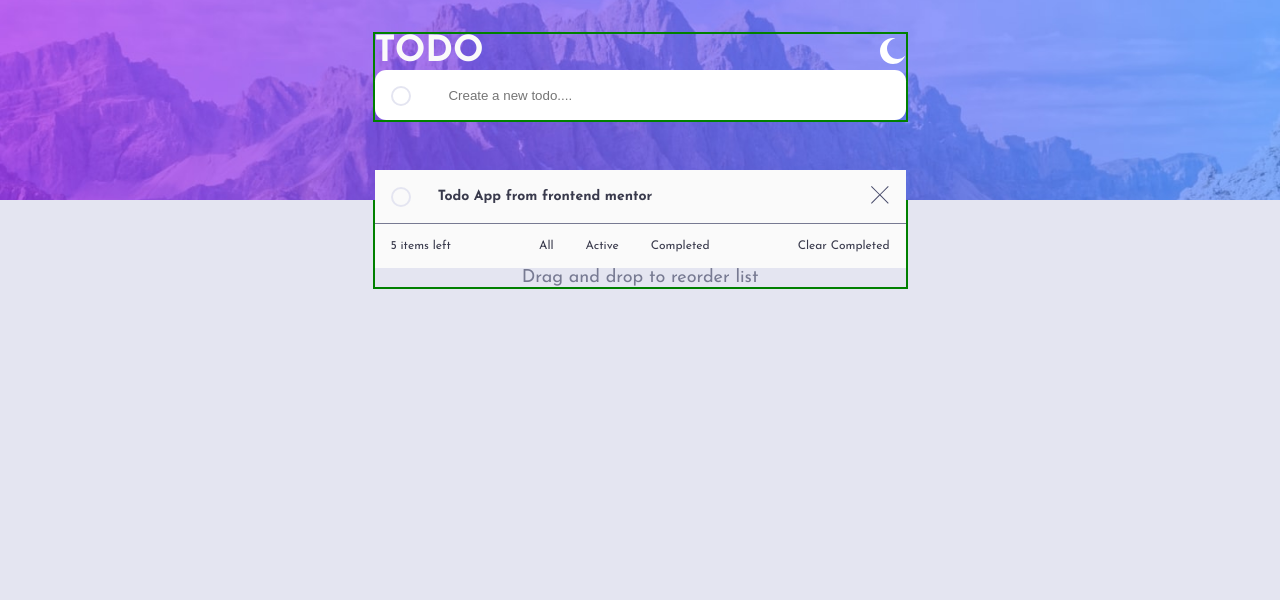
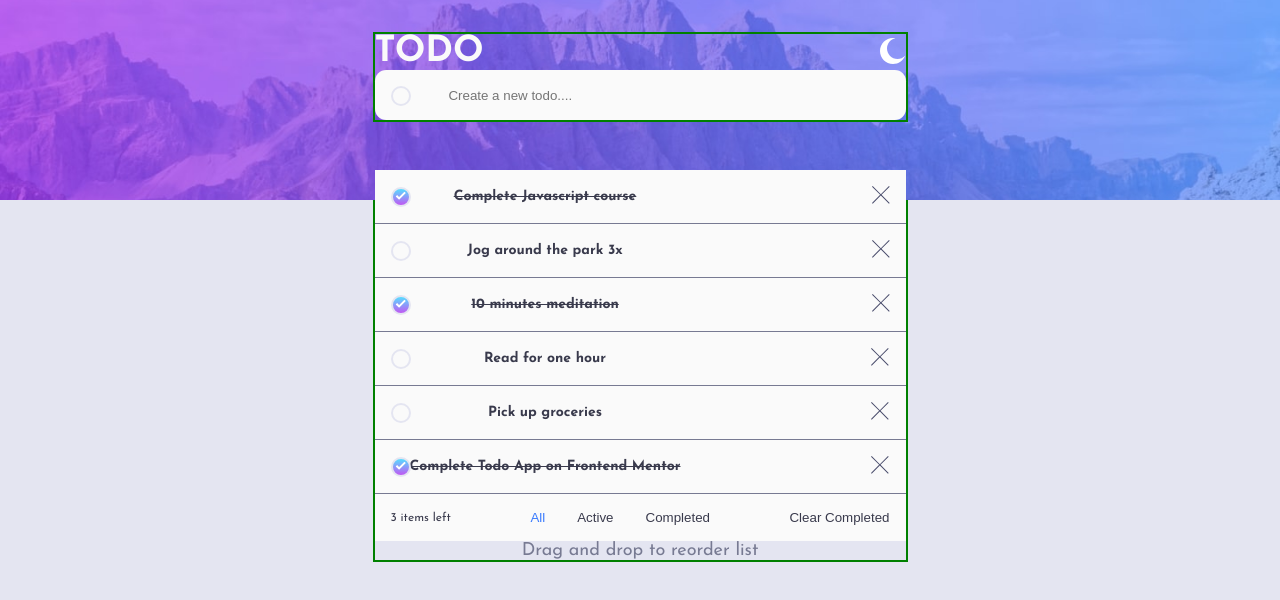
Before and after one commit to liezsm/todo-app-frontendmentor, a React (Create React App) app: page / in a window 1280 px wide. Shown: the top 600 px of the page. Built offline with nearby package versions, Linux system fonts and the light colour scheme.

Commit message:
Functionality added, add, deleted and other functions

```diff
--- a/src/App.js
+++ b/src/App.js
@@ -17,12 +17,115 @@ function App() {
   const handleTheme = () => {
     setIsDark(!isDark);
   };
+
+  // todo to add the class for theme preference
   let themeSwitch = isDark ? "App dark-theme" : "App light-theme";
+
+  // todo toggle todo check/uncheck
+  const handleChange = (id) => {
+    console.log(id);
+    setTodos((prevTodos) => {
+      return prevTodos.map((todo) => {
+        if (todo.id === id) {
+          return {
+            ...todo,
+            isCompleted: !todo.isCompleted,
+          };
+        }
+        return todo;
+      });
+    });
+  };
+
+  // todo input text to add todo
+
+  const handleInput = (e, todoItem, textInput) => {
+    e.preventDefault();
+    console.log(e.target);
+    setTodos((prevTodos) => [...prevTodos, todoItem]);
+
+    setTimeout(() => {
+      textInput.value = "";
+    }, 3000);
+  };
+
+  // todo handle Clear completed todos
+
+  const handleCompleted = () => {
+    const updatedTodos = todos.filter((todo) => !todo.isCompleted);
+    setTodos(updatedTodos);
+  };
+  // todo taskcounter
+  const [changeTextColor, setChangeTextColor] = useState({
+    all: true,
+    active: false,
+    completed: false,
+  });
+  // todo for the filtered buttons todos to be displayed( i use this technique instead of using the todos because when clicking from all to active to completed, data will change and doesnt maintain the original one so nothing to display)
+  const [isAll, setIsAll] = useState(true);
+  const [isActive, setIsActive] = useState(false);
+  const [isCompleteTask, setIsCompleteTask] = useState(false);
+
+  const handleFilter = (e) => {
+    const { name } = e.target;
+
+    //   todo reset all the values of each buttons to false so when clicked, only one will be able to clicked
+    const updated = {};
+    const reset = Object.keys(changeTextColor)
+      .filter((i) => i !== name)
+      .map((i) => {
+        return (updated[i] = false);
+      });
+
+    setChangeTextColor((prevColor) => {
+      return { ...updated, [name]: !prevColor[name] };
+    });
+
+    // todo filtering todos baased on button clicked(all, active, completed)
+    switch (name) {
+      case "active":
+        setIsActive(!isActive);
+        setIsAll(false);
+        setIsCompleteTask(false);
+        break;
+      case "all":
+        setIsAll(!isAll);
+        setIsActive(false);
+        setIsCompleteTask(false);
+        break;
+      case "completed":
+        setIsCompleteTask(!isCompleteTask);
+        setIsAll(false);
+        setIsActive(false);
+        break;
+    }
+  };
+
+  // todo delete a todo with delete btn
+
+  const delBtn = (id) => {
+    setTodos((prevTodos) => prevTodos.filter((todo) => todo.id !== id));
+  };
   return (
     <div className={themeSwitch}>
-      <Header onTheme={handleTheme} isDark={isDark} />
+      <Header
+        onTheme={handleTheme}
+        isDark={isDark}
+        handleInput={handleInput}
+        todos={todos}
+      />
       <div className='wrapper'>
-        <Main />
+        <Main
+          todos={todos}
+          onToggle={handleChange}
+          handleCompleted={handleCompleted}
+          handleFilter={handleFilter}
+          buttonColor={changeTextColor}
+          isAll={isAll}
+          isActive={isActive}
+          isCompleteTask={isCompleteTask}
+          delBtn={delBtn}
+        />
         <Footer />
       </div>
     </div>
--- a/src/components/FilterTodos.js
+++ b/src/components/FilterTodos.js
@@ -1,9 +1,9 @@
 const FilterTodos = () => {
   return (
     <div className='filter-card'>
-      <p>All</p>
-      <p>Active</p>
-      <p>Completed</p>
+      <button>All</button>
+      <button>Active</button>
+      <button>Completed</button>
     </div>
   );
 };
--- a/src/components/Header.js
+++ b/src/components/Header.js
@@ -1,7 +1,25 @@
 import lightThemeLogo from "../dist/images/icon-moon.svg";
 import darkThemeLogo from "../dist/images/icon-sun.svg";
 
-const Header = ({ onTheme, isDark }) => {
+import { useState } from "react";
+
+const Header = ({ onTheme, isDark, handleInput, todos }) => {
+  const [addTodo, setAddTodo] = useState({
+    id: todos.length + 1,
+    text: "",
+    isCompleted: false,
+  });
+
+  const handleChange = (e) => {
+    const { type, name, value } = e.target;
+    const val = type == "checkbox" ? e.target.checked : value;
+    setAddTodo({
+      ...addTodo,
+      [name]: val,
+    });
+  };
+
+  const textInput = document.querySelector(".todo-input");
   return (
     <header>
       <div className='wrapper'>
@@ -14,15 +32,26 @@ const Header = ({ onTheme, isDark }) => {
             />
           </button>
         </div>
-
+        <form onSubmit={(e) => handleInput(e, addTodo, textInput)}>
           <div className='addTodo-form'>
-          <input type='checkbox' className='checkbox' />
+            <input
+              type='checkbox'
+              className='checkbox'
+              name='isCompleted'
+              checked={addTodo.isCompleted}
+              onChange={(e) => handleChange(e)}
+            />
             <input
               type='text'
               className='todo-input'
               placeholder='Create a new todo....'
+              name='text'
+              value={addTodo.text}
+              onChange={(e) => handleChange(e)}
             />
           </div>
+          <input type='submit' style={{ display: "none" }} />
+        </form>
       </div>
     </header>
   );
--- a/src/components/Main.js
+++ b/src/components/Main.js
@@ -2,13 +2,59 @@ import FilterTodos from "./FilterTodos";
 import Task from "./Task";
 import TaskCounter from "./TaskCounter";
 
-const Main = () => {
+const Main = ({
+  todos,
+  onToggle,
+  handleCompleted,
+  handleFilter,
+  buttonColor,
+  isAll,
+  isActive,
+  isCompleteTask,
+  delBtn,
+}) => {
   return (
     <main>
       <div className='todo-card'>
-        <Task />
+        {isAll &&
+          todos.map((todo) => (
+            <Task
+              todo={todo}
+              key={todo.id}
+              onToggle={onToggle}
+              delBtn={delBtn}
+            />
+          ))}
+        {isActive &&
+          todos
+            .filter((todo) => !todo.isCompleted)
+            .map((todo) => (
+              <Task
+                todo={todo}
+                key={todo.id}
+                onToggle={onToggle}
+                delBtn={delBtn}
+              />
+            ))}
 
-        <TaskCounter />
+        {isCompleteTask &&
+          todos
+            .filter((todo) => todo.isCompleted)
+            .map((todo) => (
+              <Task
+                todo={todo}
+                key={todo.id}
+                onToggle={onToggle}
+                delBtn={delBtn}
+              />
+            ))}
+
+        <TaskCounter
+          todos={todos}
+          handleCompleted={handleCompleted}
+          handleFilter={handleFilter}
+          buttonColor={buttonColor}
+        />
       </div>
 
       <FilterTodos />
--- a/src/components/Task.js
+++ b/src/components/Task.js
@@ -1,10 +1,15 @@
 import DeleteLogo from "../dist/images/icon-cross.svg";
-const Task = () => {
+const Task = ({ todo: { id, text, isCompleted }, onToggle, delBtn }) => {
   return (
     <div className='task-item'>
-      <input type='checkbox' className='checkbox' />
-      <h3 className='task-text'>Todo App from frontend mentor</h3>
-      <button className='delete-btn'>
+      <input
+        type='checkbox'
+        className='checkbox'
+        checked={isCompleted}
+        onChange={() => onToggle(id)}
+      />
+      <h3 className={isCompleted ? "checked-task" : ""}>{text}</h3>
+      <button className='delete-btn' onClick={() => delBtn(id)}>
         <img src={DeleteLogo} alt='delete button' />
       </button>
     </div>
--- a/src/components/TaskCounter.js
+++ b/src/components/TaskCounter.js
@@ -1,13 +1,39 @@
-const TaskCounter = () => {
+import { useState } from "react";
+
+const TaskCounter = ({ todos, handleCompleted, handleFilter, buttonColor }) => {
+  const todosLeft = todos.filter((todo) => !todo.isCompleted).length;
+
   return (
     <div className='task-counter'>
-      <p>5 items left</p>
+      <p>
+        {todosLeft > 0 ? `${todosLeft} items left` : "All todos completed!"}{" "}
+      </p>
       <div className='fiter-desktop-only'>
-        <a href='#'>All</a>
-        <a href='#'>Active</a>
-        <a href='#'>Completed</a>
+        <button
+          className={buttonColor.all ? "blue-color" : ""}
+          name='all'
+          onClick={(e) => handleFilter(e)}
+        >
+          All
+        </button>
+        <button
+          className={buttonColor.active ? "blue-color" : ""}
+          name='active'
+          onClick={(e) => handleFilter(e)}
+        >
+          Active
+        </button>
+        <button
+          className={buttonColor.completed ? "blue-color" : ""}
+          name='completed'
+          onClick={(e) => handleFilter(e)}
+        >
+          Completed
+        </button>
       </div>
-      <a href='#'>Clear Completed</a>
+      <button className='clearCompleted' onClick={handleCompleted}>
+        Clear Completed
+      </button>
     </div>
   );
 };
```
Also changed, not shown: src/dist/sass/_mixins.scss, src/dist/sass/globals/_reset.scss, src/dist/sass/style.scss. Lines whose indentation alone changed are shown as unchanged.
